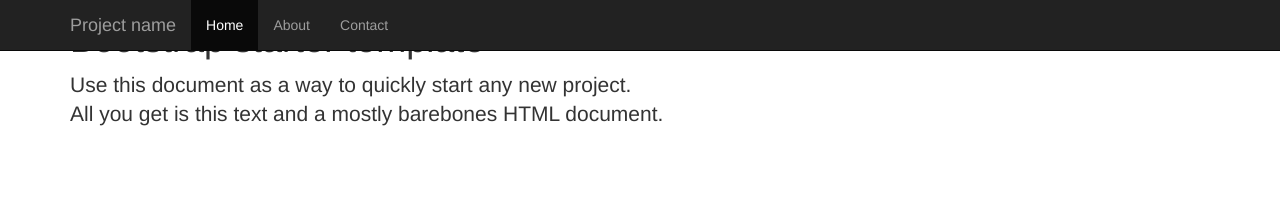
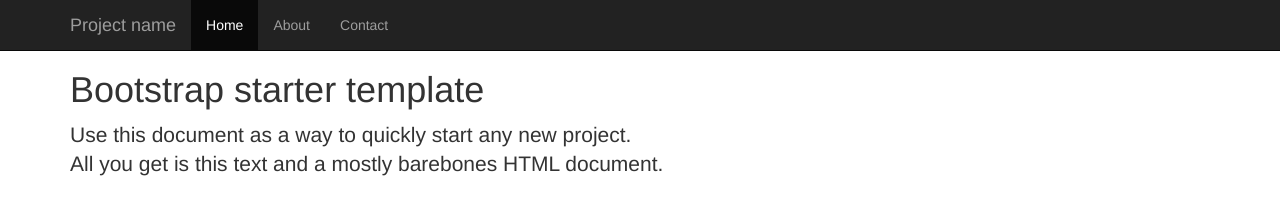
Before and after one commit to pavita/bootstrapstarter, a plain HTML site: page index.html in a window 1280 px wide. Drawn offline with Linux system fonts and the light colour scheme.

Commit message:
Add padding to body

```diff
--- a/bower_components/bootstrap-sass/assets/stylesheets/bootstrap/_theme.scss
+++ b/bower_components/bootstrap-sass/assets/stylesheets/bootstrap/_theme.scss
@@ -11,7 +11,9 @@
 @import "variables";
 @import "mixins";
 
-
+body.fixed-top {
+    padding-top: 50px;
+}
 ////
 //// Buttons
 //// --------------------------------------------------
--- a/index.html
+++ b/index.html
@@ -31,7 +31,7 @@
     <![endif]-->
 </head>
 
-<body>
+<body class="fixed-top">
 
 <nav class="navbar navbar-inverse navbar-fixed-top">
     <div class="container">
```
Also changed, not shown: css/bootstrap.css, 1 other file.
